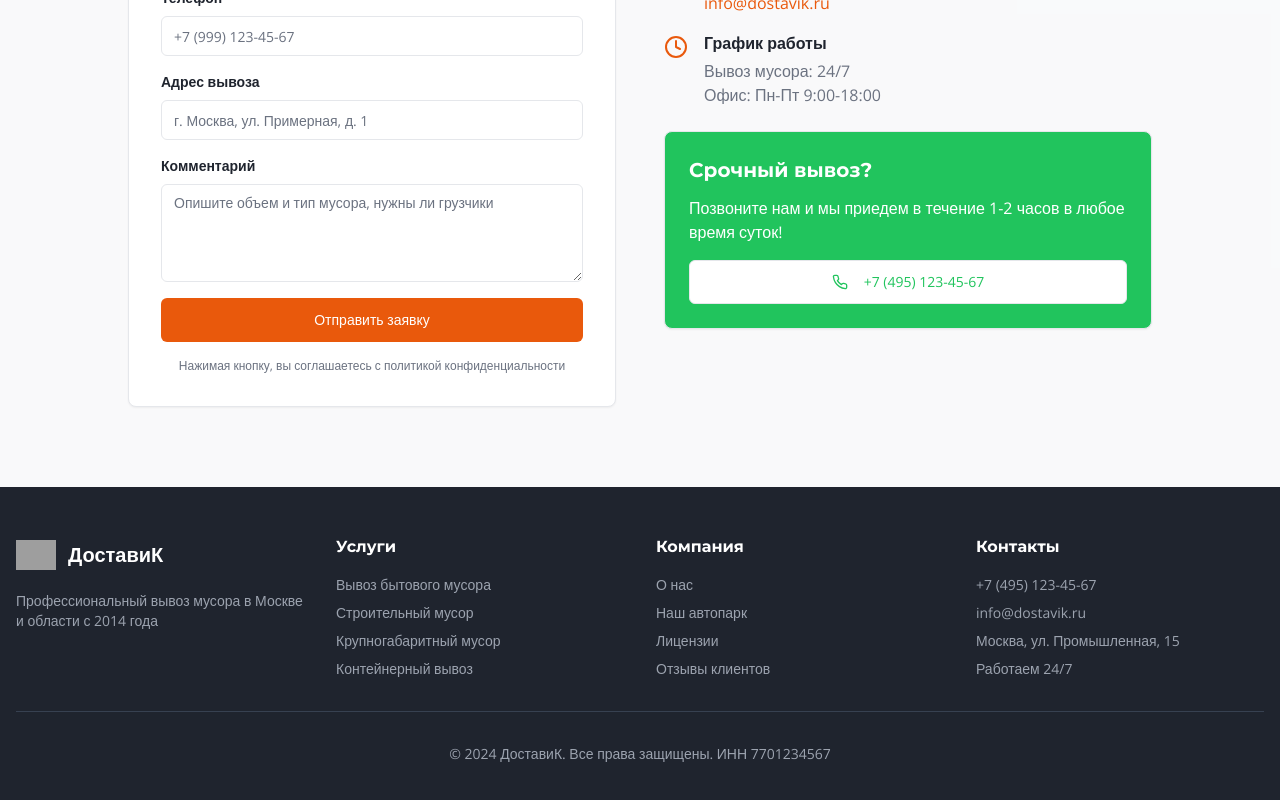
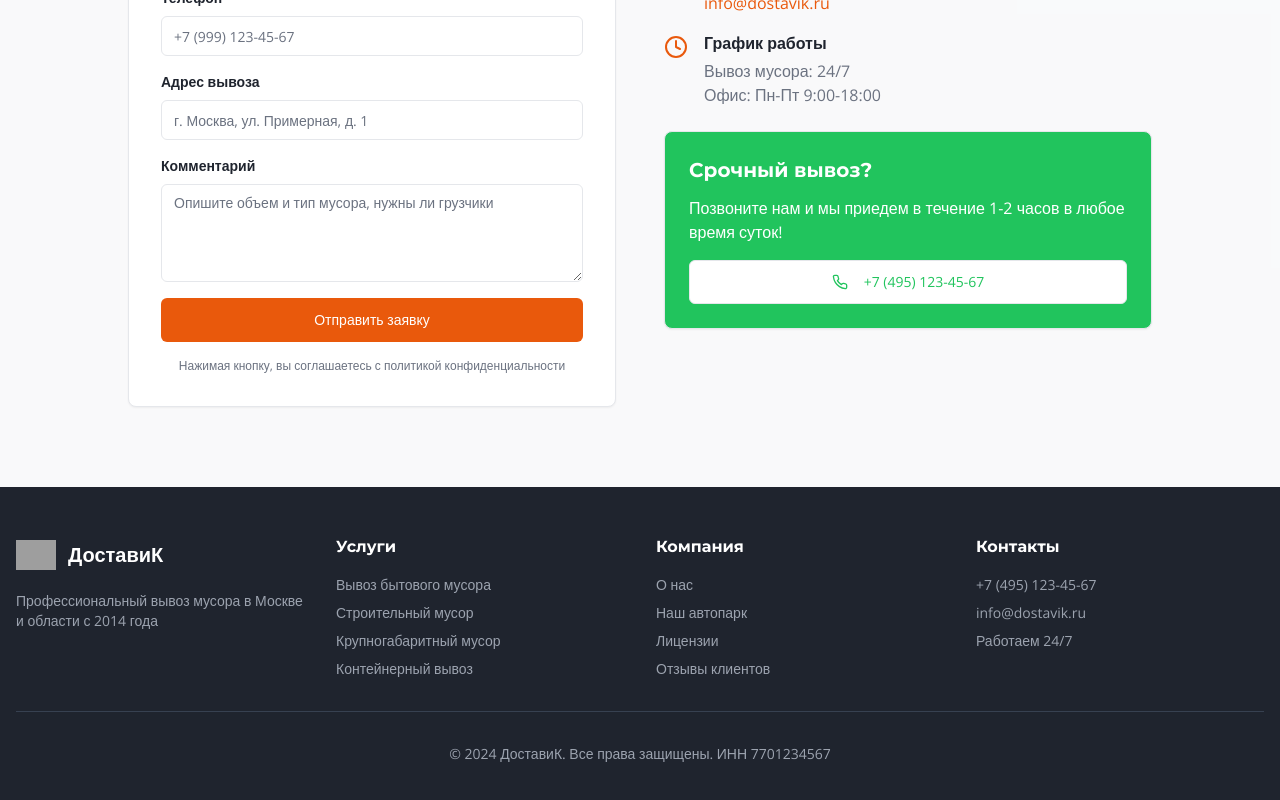
Before and after one commit to pr-poehali-dev/waste-collection-delivery, a React (Vite) app: page / in a window 1280 px wide. Shown: the part 3035-3835 px from the top of the page. Built offline with nearby package versions, Linux system fonts and the light colour scheme; grey boxes are pictures that could not be loaded.

Commit message:
Удалены лишние файлы

```diff
--- a/src/components/ContactsSection.tsx
+++ b/src/components/ContactsSection.tsx
@@ -152,7 +152,6 @@ const ContactsSection = () => {
               <ul className="space-y-2 text-sm text-gray-400">
                 <li>+7 (495) 123-45-67</li>
                 <li>info@dostavik.ru</li>
-                <li>Москва, ул. Промышленная, 15</li>
                 <li>Работаем 24/7</li>
               </ul>
             </div>
```
